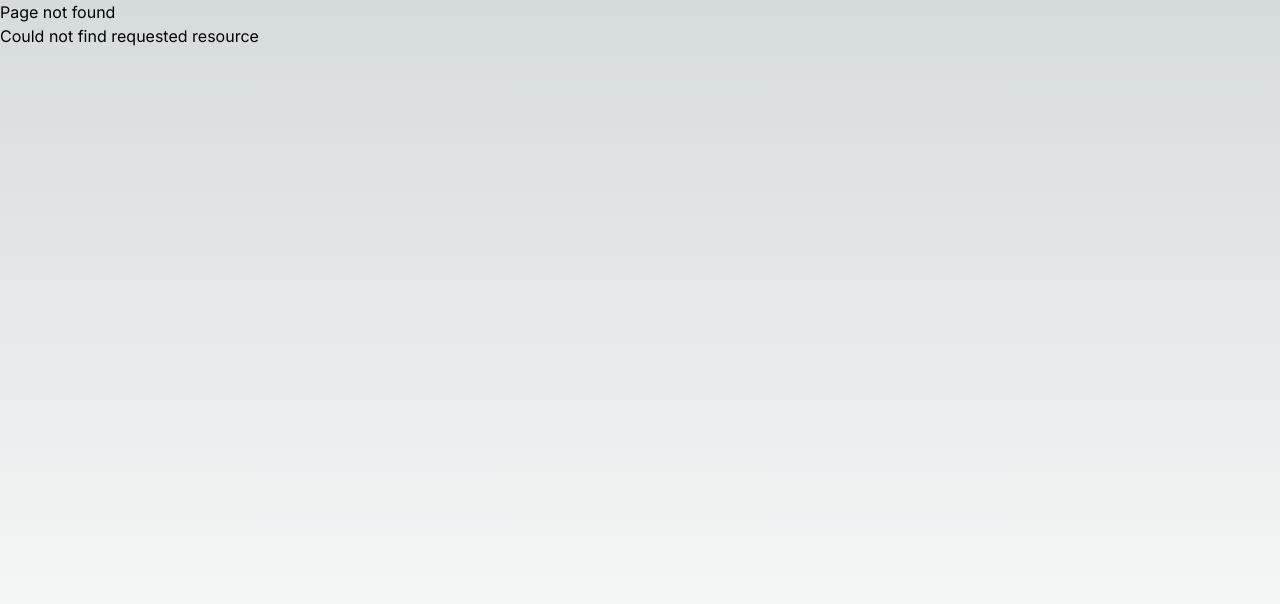
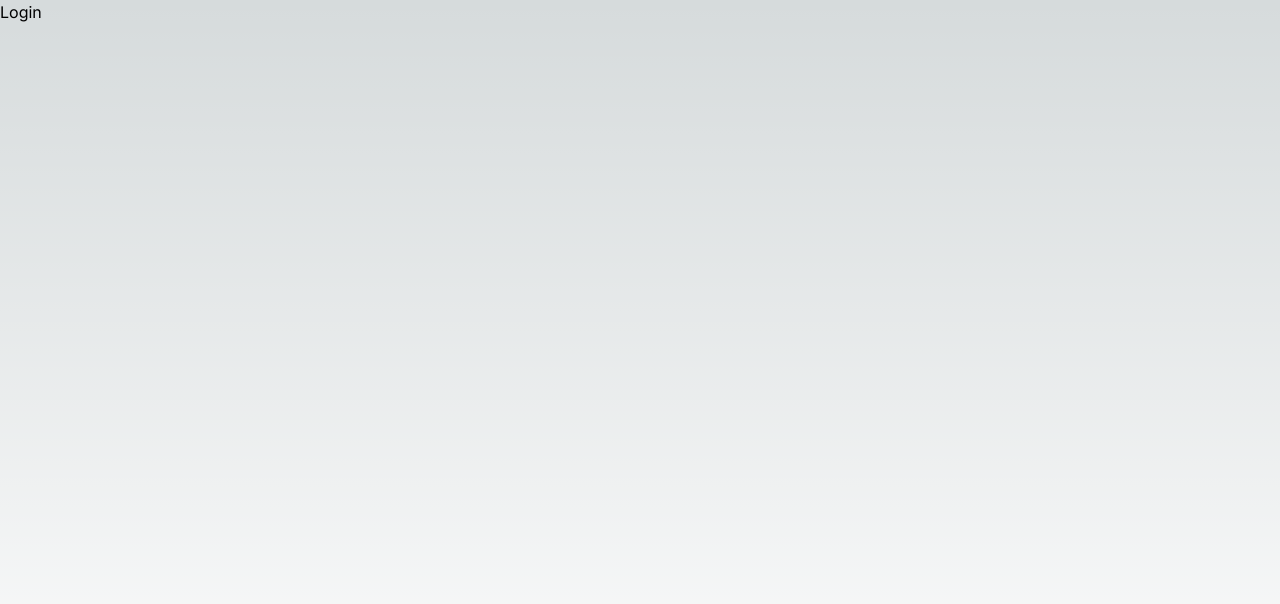
Before and after one commit to lsj2015-hub/nextjs14-tutorial, a Next.js app: page /login in a window 1280 px wide. Before the commit this address had no page. Shown: the top 604 px of the page. Built offline with nearby package versions, Linux system fonts and the light colour scheme.

Commit message:
Route Group

```diff
--- /dev/null
+++ b/src/app/(auth)/forgot-password/page.tsx
@@ -0,0 +1,5 @@
+const ForgotPassword = () => {
+  return <h1>ForgotPassword</h1>;
+};
+
+export default ForgotPassword;
--- /dev/null
+++ b/src/app/(auth)/login/page.tsx
@@ -0,0 +1,5 @@
+const Login = () => {
+  return <h1>Login</h1>;
+};
+
+export default Login;
--- /dev/null
+++ b/src/app/(auth)/register/page.tsx
@@ -0,0 +1,5 @@
+const Register = () => {
+  return <h1>Register</h1>;
+};
+
+export default Register;
```
